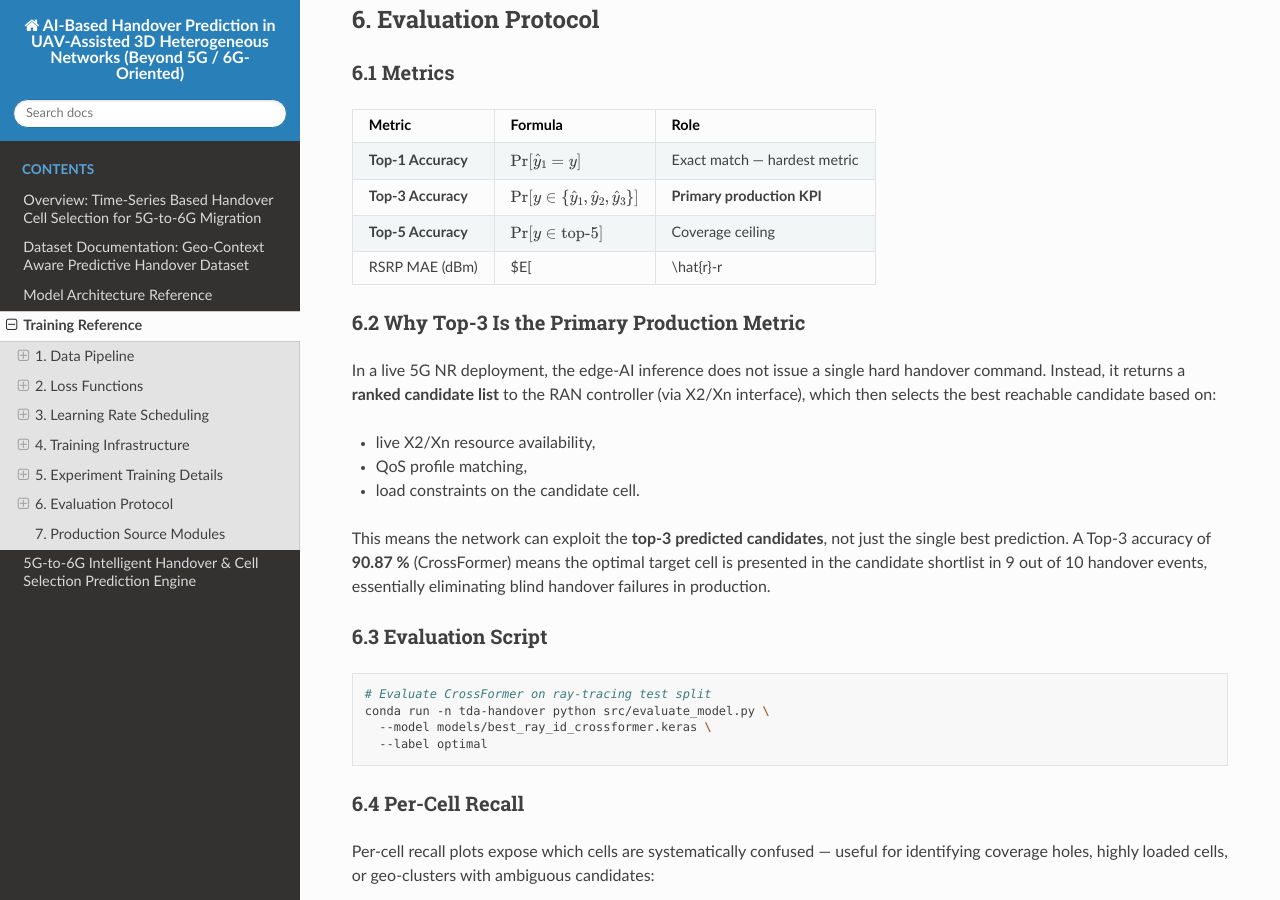
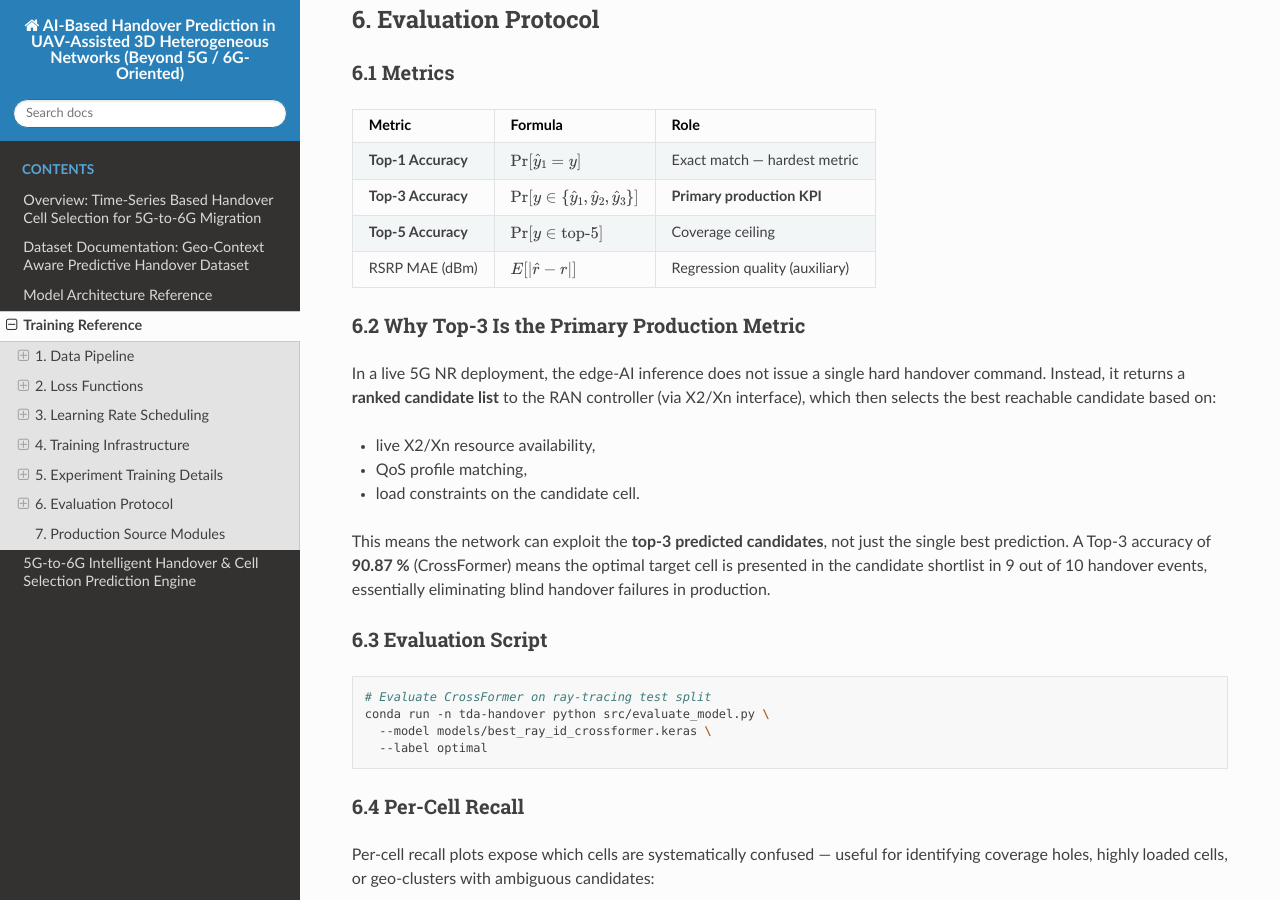
Before and after one commit to Wassimmchichi-ux/Network-handover-prediction, a Sphinx documentation site: the page built from docs/source/training.md, in a window 1280 px wide and 900 px high, scrolled down 8927 px. Built offline with Sphinx 7.4.7 and the Read the Docs theme 3.1.0, drawn with Linux system fonts in a browser that asks for light colours; pages that are not in the unit, such as notebooks, are missing from menus.

Commit message:
update documentation

```diff
--- a/docs/source/training.md
+++ b/docs/source/training.md
@@ -263,8 +263,7 @@ conda run -n tda-handover python -m notebooks.modeling.07_ray_id_crossformer
 | **Top-1 Accuracy** | $\Pr[\hat{y}_1 = y]$ | Exact match — hardest metric |
 | **Top-3 Accuracy** | $\Pr[y \in \{\hat{y}_1, \hat{y}_2, \hat{y}_3\}]$ | **Primary production KPI** |
 | **Top-5 Accuracy** | $\Pr[y \in \text{top-5}]$ | Coverage ceiling |
-| RSRP MAE (dBm) | $E[|\hat{r}-r|]$ | Regression quality (auxiliary) |
-
+| RSRP MAE (dBm) | $E[\|\hat{r}-r\|]$ | Regression quality (auxiliary) |
 ### 6.2 Why Top-3 Is the Primary Production Metric
 
 In a live 5G NR deployment, the edge-AI inference does not issue a single hard handover command. Instead, it returns a **ranked candidate list** to the RAN controller (via X2/Xn interface), which then selects the best reachable candidate based on:
```
